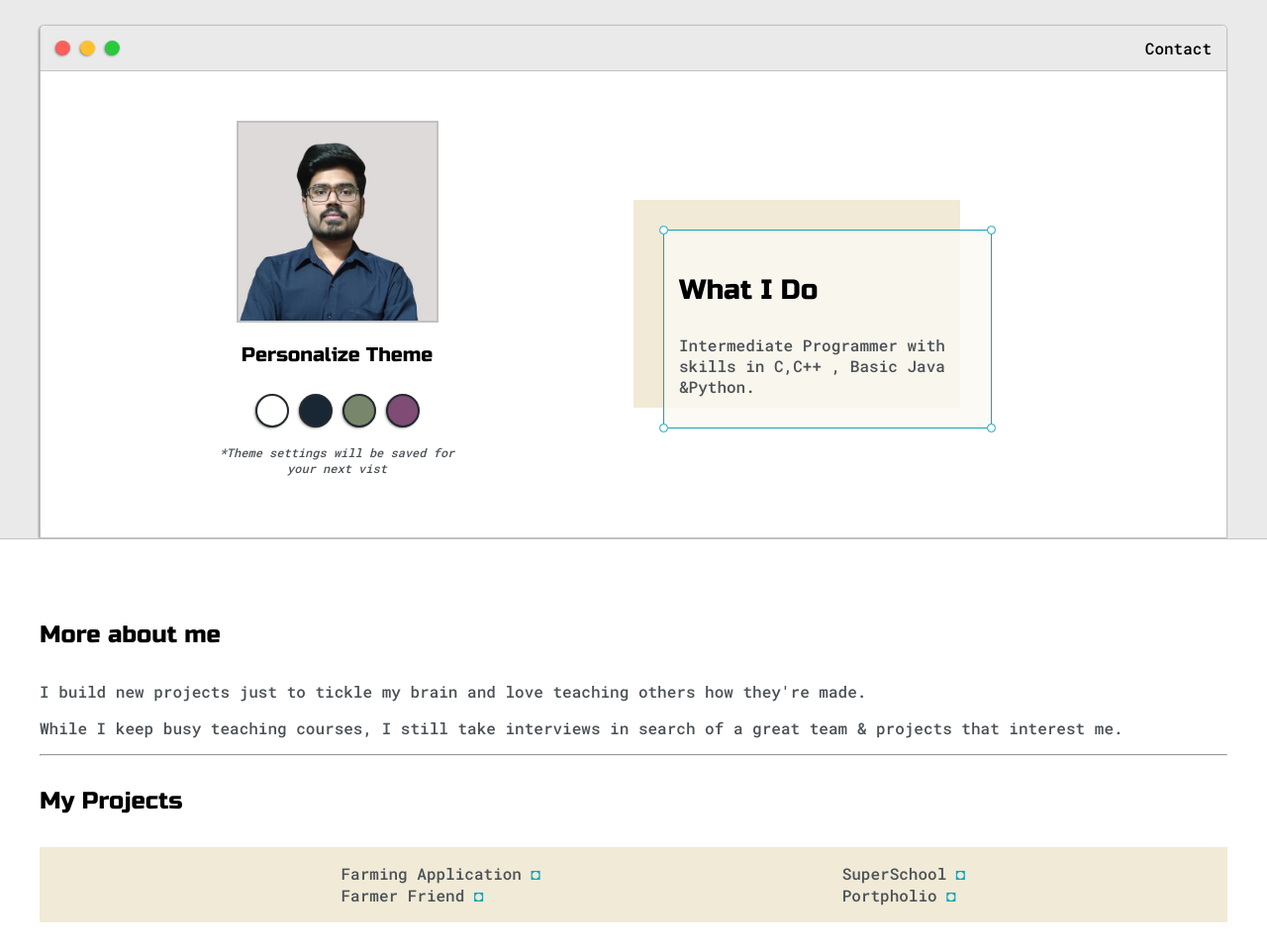
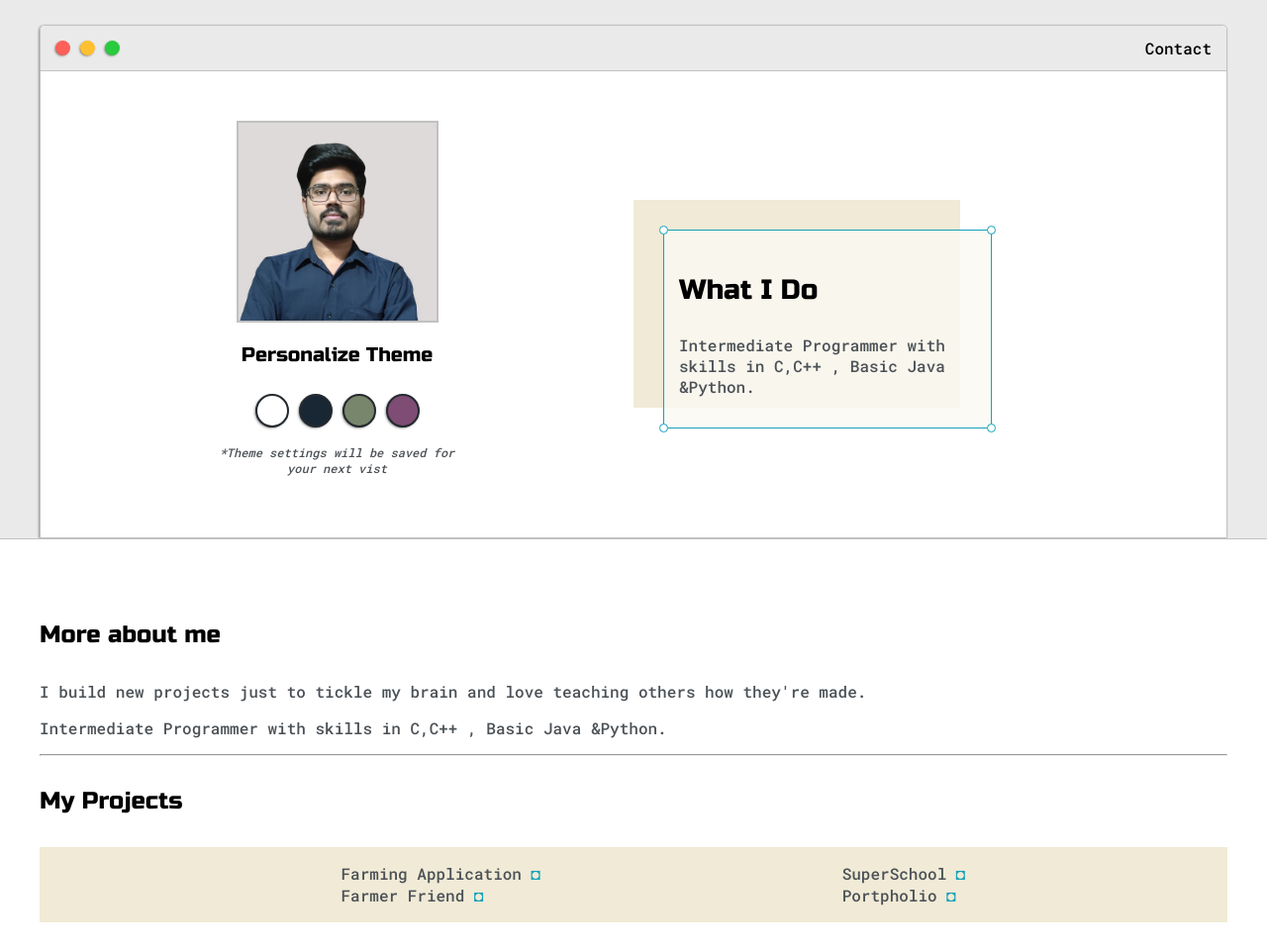
Before and after one commit to vikram05/E-profile, a plain HTML site: page index.html in a window 1280 px wide. Shown: the part 136-1097 px from the top of the page at 99% size. Drawn offline with Linux system fonts and the light colour scheme.

Commit message:
Update index.html

```diff
--- a/index.html
+++ b/index.html
@@ -70,7 +70,6 @@
 			</div>
 		</div>
 	</section>
-
 	<section class="s2">
 		<div class="main-container">
 
@@ -80,7 +79,7 @@
 
 					<p>I build new projects just to tickle my brain and love teaching others how they're made.</p>
 
-					<p>While I keep busy teaching courses, I still take interviews in search of a great team & projects that interest me.</p>
+					<p>Intermediate Programmer with skills in C,C++ , Basic Java &Python.</p>
 
 
 					<hr>
```
